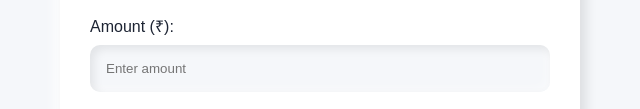
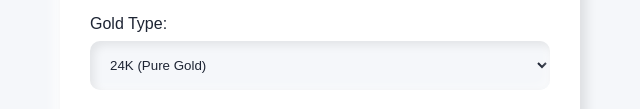
Before and after one commit to K-R-DHANUSH/EDEN, a website: page GOLD/gold.html in a window 1280 px wide. Shown: the part 691-800 px from the top of the page, 320-960 px from the left. Drawn offline with nearby package versions, Linux system fonts and the light colour scheme; no server answers.

Commit message:
Enhance Gold Calculator and Investment Planner
Updated gold.html to enhance the Gold Calculator and Investment Planner sections.

```diff
--- a/GOLD/gold.html
+++ b/GOLD/gold.html
@@ -66,6 +66,12 @@
                 <div id="goldCalculator">
                     <!-- inside your #goldCalculator -->
                     <h2 id="goldCalcTitle">Gold Calculator<br>(Two-Way)</h2>
+
+                    <label for="calcGoldType">Gold Type:</label>
+                    <select id="calcGoldType" class="calc-dropdown">
+                    <option value="24k">24K (Pure Gold)</option>
+                    <option value="22k">22K (Standard Gold)</option>
+                    </select>
 
                     <label>Amount (₹):</label>
                     <input type="number" id="amountField" placeholder="Enter amount">
```
